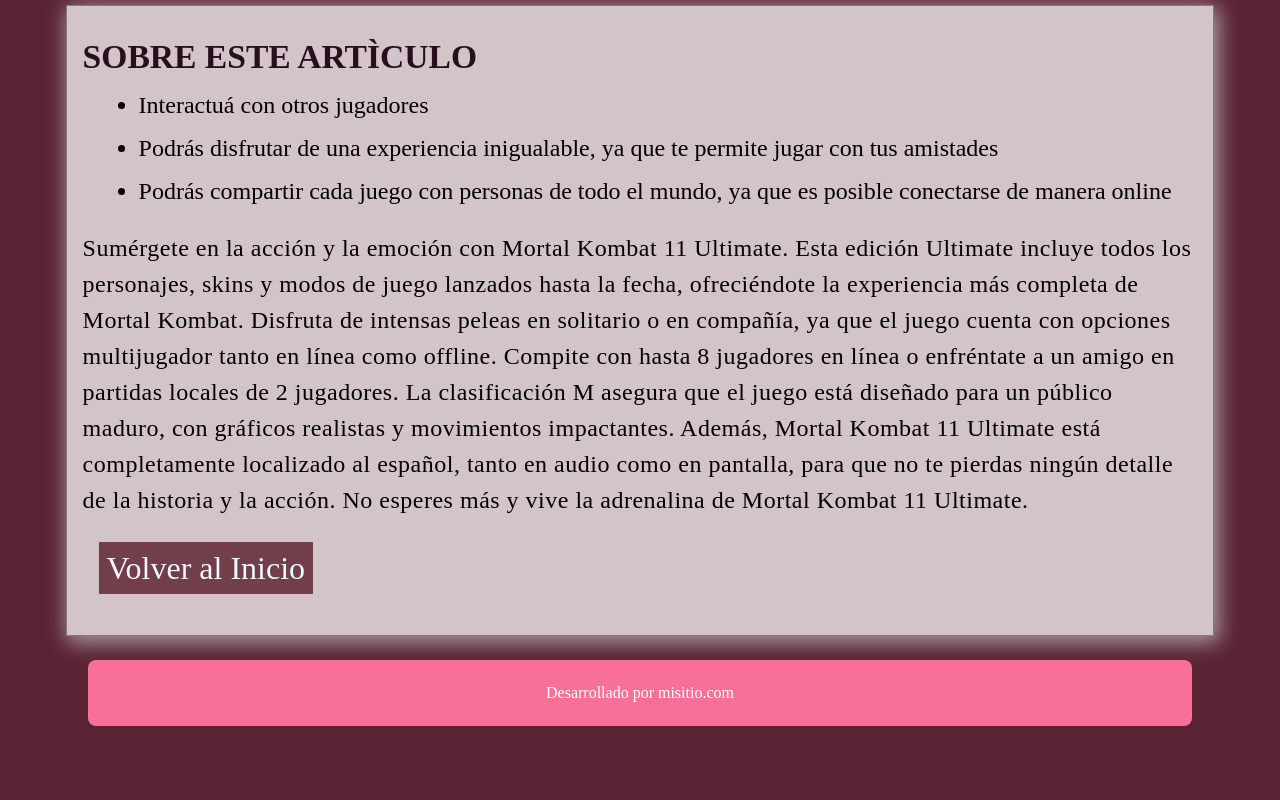
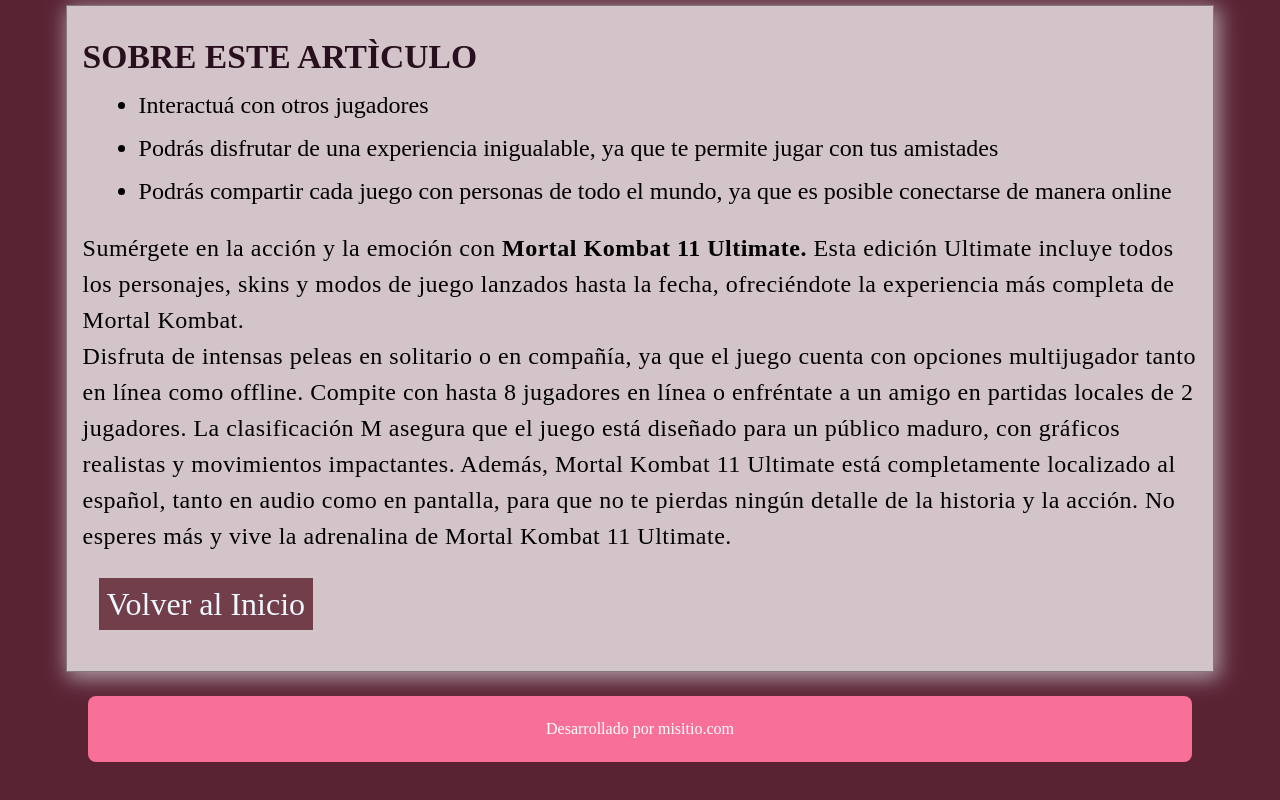
Before and after one commit to Gimenados/desafio4, a plain HTML site: page pages/MK11.html in a window 1280 px wide. Shown: the part 1629-2429 px from the top of the page. Before the commit the page ends 2403 px from the top, so only its background shows below. Drawn offline with Linux system fonts and the light colour scheme; files that its build step writes are made by us from their sources.

Commit message:
HTML Y CSS

```diff
--- a/pages/MK11.html
+++ b/pages/MK11.html
@@ -3,7 +3,7 @@
 <head>
     <meta charset="UTF-8">
     <meta name="viewport" content="width=device-width, initial-scale=1.0">
-    <link rel="stylesheet" type="text/css" href="/estilo/estilo-mortal.css">
+    <link rel="stylesheet" href="estilo/estilo-mortal.css">
     <title>Mortal kombat 11</title>
 </head>
 <body>
@@ -55,15 +55,8 @@
        <li> Podrás compartir cada juego con personas de todo el mundo, ya que es posible conectarse
         de manera online</li>
       </ul>
-   <p>Sumérgete en la acción y la emoción con Mortal Kombat 11 Ultimate. Esta edición Ultimate incluye todos
-     los personajes, skins y modos de juego lanzados hasta la fecha, ofreciéndote la experiencia más
-     completa de Mortal Kombat. Disfruta de intensas peleas en solitario o en compañía, ya que el juego
-     cuenta con opciones multijugador tanto en línea como offline. Compite con hasta 8 jugadores en línea
-     o enfréntate a un amigo en partidas locales de 2 jugadores. La clasificación M asegura que el juego está
-     diseñado para un público maduro, con gráficos realistas y movimientos impactantes. Además, Mortal
-     Kombat 11 Ultimate está completamente localizado al español, tanto en audio como en pantalla, para que
-     no te pierdas ningún detalle de la historia y la acción. No esperes más y vive la adrenalina de Mortal
-     Kombat 11 Ultimate.
+       <p>Sumérgete en la acción y la emoción con <strong>Mortal Kombat 11 Ultimate.</strong> Esta edición Ultimate incluye todos los personajes, skins y modos de juego lanzados hasta la fecha, ofreciéndote la experiencia más completa de Mortal Kombat. <br>
+       Disfruta de intensas peleas en solitario o en compañía, ya que el juego cuenta con opciones multijugador tanto en línea como offline. Compite con hasta 8 jugadores en línea o enfréntate a un amigo en partidas locales de 2 jugadores. La clasificación M asegura que el juego está  diseñado para un público maduro, con gráficos realistas y movimientos impactantes. Además, Mortal Kombat 11 Ultimate está completamente localizado al español, tanto en audio como en pantalla, para que no te pierdas ningún detalle de la historia y la acción. No esperes más y vive la adrenalina de Mortal Kombat 11 Ultimate.
        </p>
     <div class="a-inicio-container">
       <a  href="/index.html">Volver al Inicio</a>
```
Also changed, not shown: index.html (+6 -6 lines), pages/mario.html (+4 -13 lines), img/fondo2.jpg (deleted). Lines whose indentation alone changed are shown as unchanged.
